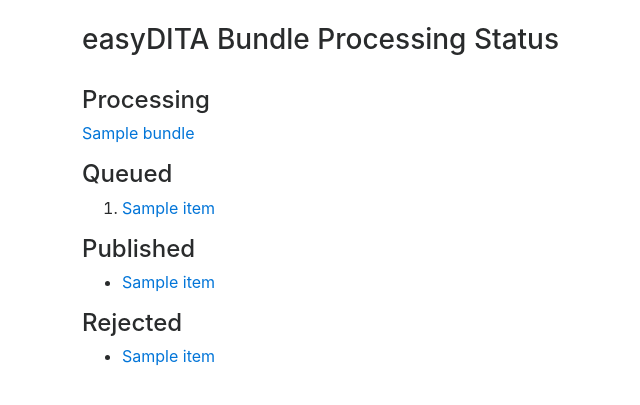
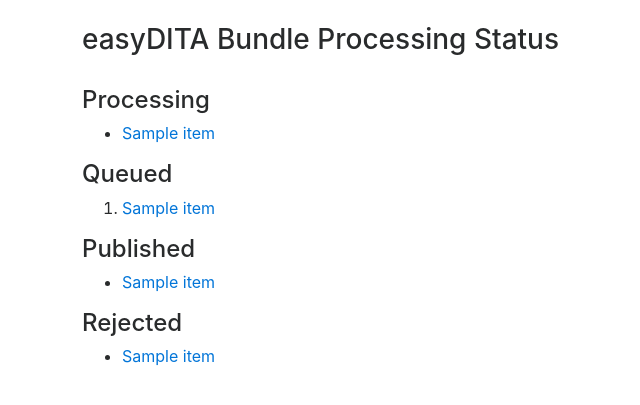
Before and after one commit to SFDO-Tooling/sfdoc, a Django app: template sfdoc/publish/templates/queue.html in a window 1280 px wide. Shown: the part 56-461 px from the top of the page, without its empty margins (3-643 px from the left). Run offline with Django 3.2, Linux system fonts and the light colour scheme; the template is opened without the code that fills it: most values are stand-ins (such as "Sample title", 1, 10 or a date in 2020); parts of the project's set-up code (start-up, migrations or seed data) failed here and were passed over; some libraries are stand-ins or nearby versions.

Commit message:
show multiple processing bundles in view

```diff
--- a/sfdoc/publish/templates/queue.html
+++ b/sfdoc/publish/templates/queue.html
@@ -3,10 +3,14 @@
 {% block content %}
 <h3>easyDITA Bundle Processing Status</h3>
 
-{% if bundle %}
+{% if processing %}
 <br>
 <h4>Processing</h4>
-<p><a href="{{ bundle.get_absolute_url }}">{{ bundle }}</a></p>
+<ul>
+{% for item in processing %}
+  <li><a href="{{ item.get_absolute_url }}">{{ item }}</a></li>
+{% endfor %}
+</ul>
 {% endif %}
 
 {% if queued %}
--- a/sfdoc/publish/views.py
+++ b/sfdoc/publish/views.py
@@ -67,10 +67,8 @@ def queue(request):
     qs_error = EasyditaBundle.objects.filter(
         status=EasyditaBundle.STATUS_ERROR,
     )
-    if qs_processing.count() > 1:
-        raise Exception('Expected only 1 bundle processing')
     context = {
-        'bundle': qs_processing.get() if qs_processing else None,
+        'processing': qs_processing.order_by('time_queued'),
         'queued': qs_queued.order_by('time_queued'),
         'rejected': qs_rejected.order_by('time_queued'),
         'published': qs_published.order_by('time_queued'),
```
